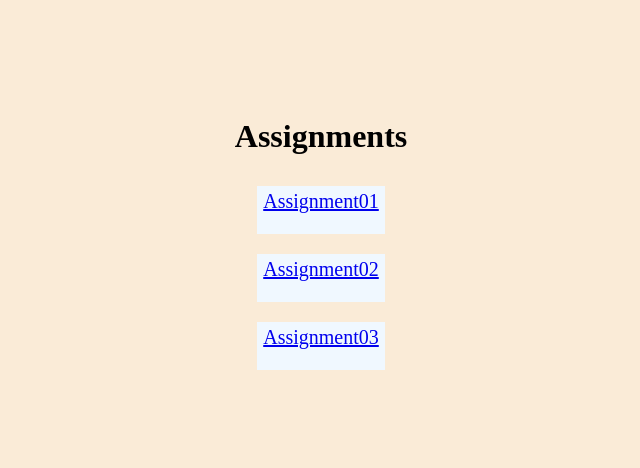
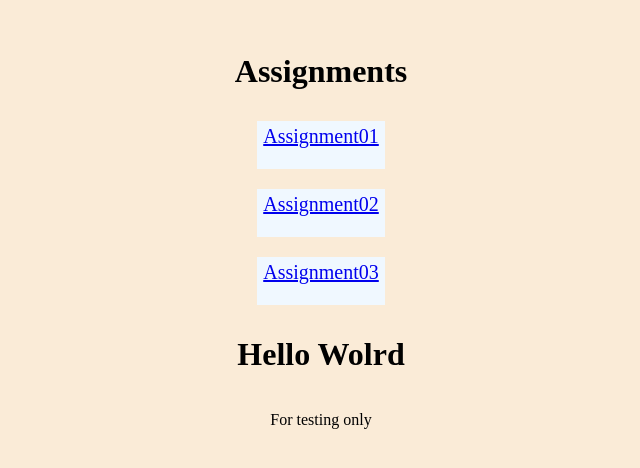
Before and after one commit to KDAC-adnan/WPT, a plain HTML site: page index.html in a window 1280 px wide. Shown: the part 162-630 px from the top of the page, without its empty margins (319-959 px from the left). Drawn offline with Linux system fonts and the light colour scheme.

Commit message:
Testing of main index file

```diff
--- a/index.html
+++ b/index.html
@@ -35,6 +35,8 @@
       <div class="btn"><a href="Assignment01/index.html">Assignment01</a></div>
       <div class="btn"><a href="Assignment02/index.html">Assignment02</a></div>
       <div class="btn"><a href="Assignment03/index.html">Assignment03</a></div>
+      <h1>Hello Wolrd</h1>
+      <p>For testing only</p>
     </div>
   </body>
 </html>
```
